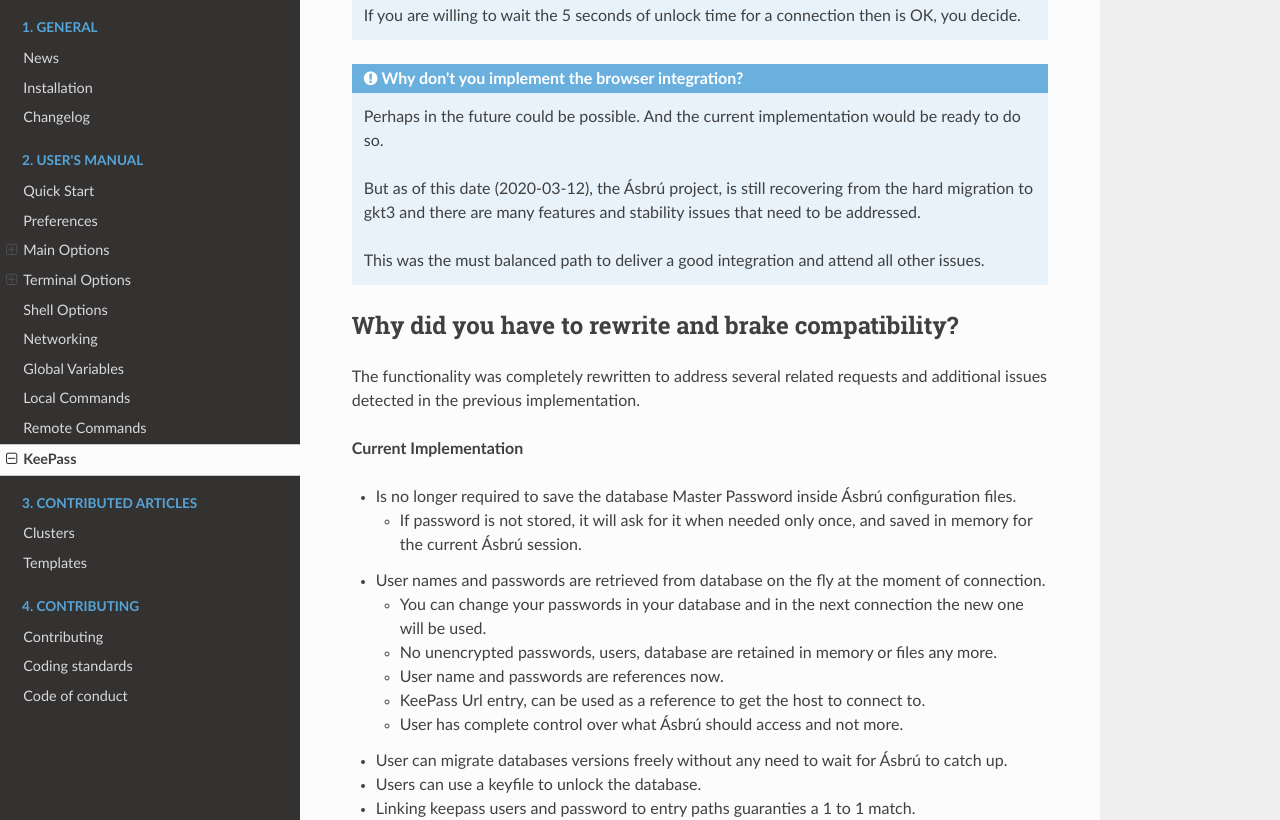
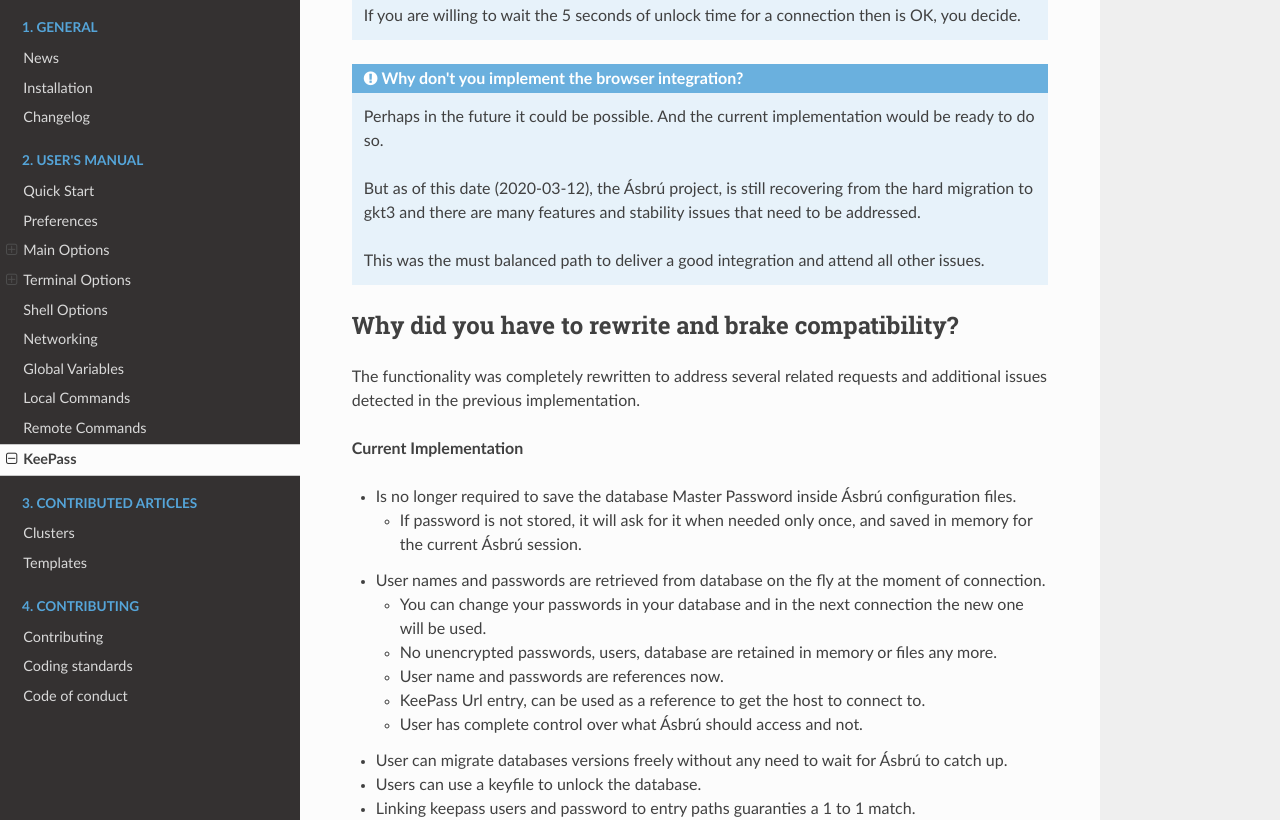
Before and after one commit to asbru-cm/asbru-cm, an MkDocs documentation site: the page built from doc/Manual/Preferences/KeePassXC.md, in a window 1280 px wide and 1400 px high, scrolled down 4074 px. Shown: the part 151-971 px from the top of the window. Built offline with MkDocs 1.6.1, drawn with Linux system fonts in a browser that asks for light colours; nearby versions of some CDN libraries; some of the changed text lies outside the part shown.

Commit message:
fixed typos

```diff
--- a/doc/Manual/Preferences/KeePassXC.md
+++ b/doc/Manual/Preferences/KeePassXC.md
@@ -83,7 +83,7 @@
 
 !!! note "Why don't you implement the browser integration?"
 
-    Perhaps in the future could be possible. And the current implementation would be ready to do so.
+    Perhaps in the future it could be possible. And the current implementation would be ready to do so.
 
     But as of this date (2020-03-12), the Ásbrú project, is still recovering from the hard migration to gkt3 and there are many features and stability issues that need to be addressed.
 
@@ -102,7 +102,7 @@
     - No unencrypted passwords, users, database are retained in memory or files any more.
     - User name and passwords are references now.
     - KeePass Url entry, can be used as a reference to get the host to connect to.
-    - User has complete control over what Ásbrú should access and not more.
+    - User has complete control over what Ásbrú should access and not.
 + User can migrate databases versions freely without any need to wait for Ásbrú to catch up.
 + Users can use a keyfile to unlock the database.
 + Linking keepass users and password to entry paths guaranties a 1 to 1 match.
```
Also changed, not shown: other parts of doc/Manual/Preferences/KeePassXC.md (+2 -2 lines).
